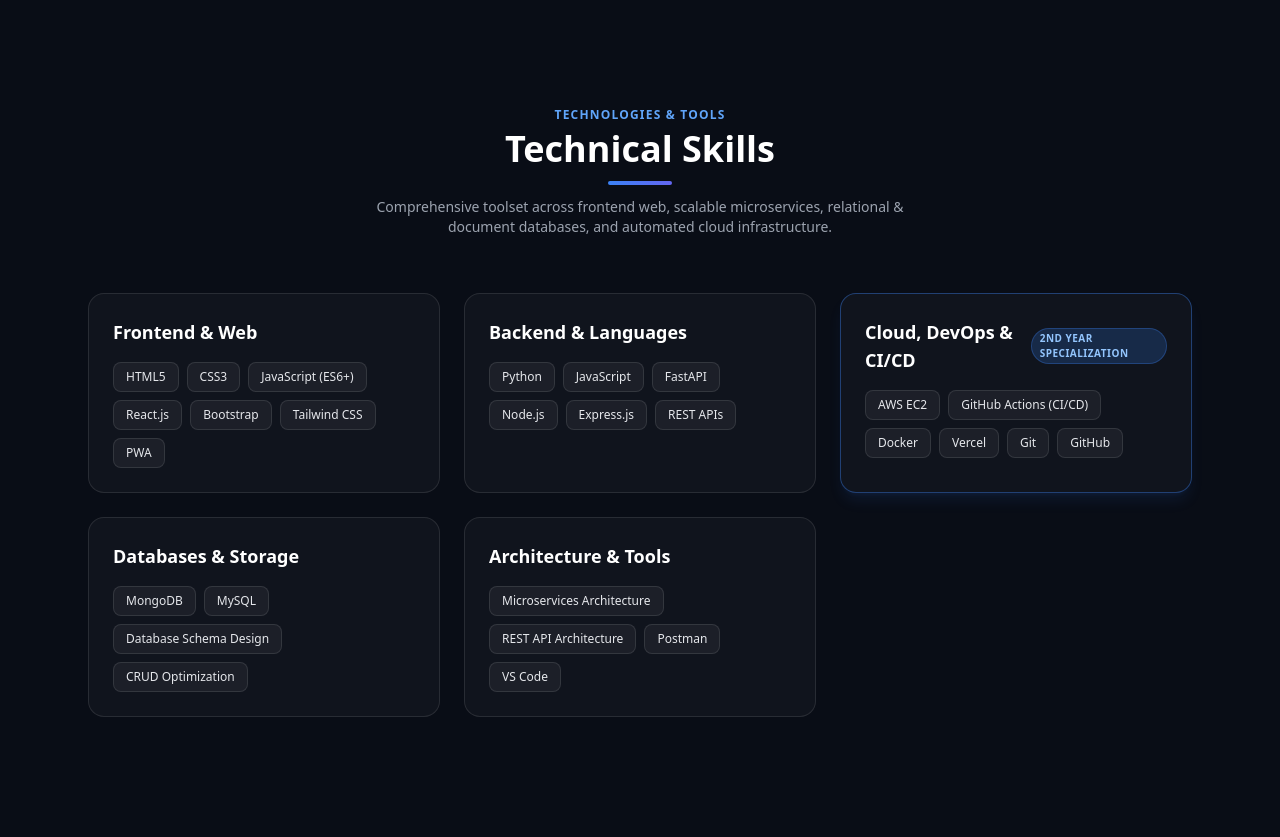
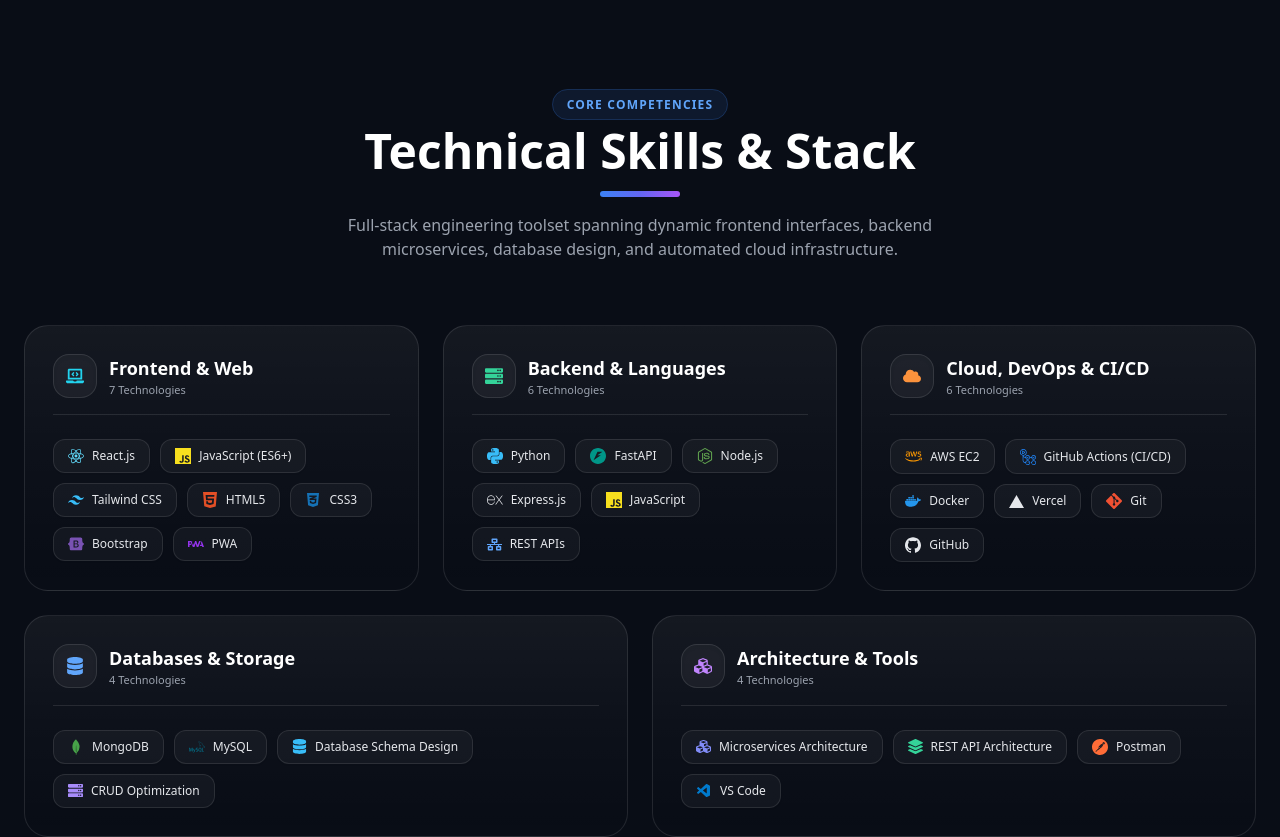
Before and after one commit to sujaldubey35/portfolio, a React (Vite) app: page / in a window 1280 px wide. Shown: the part 1780-2617 px from the top of the page. Built offline with nearby package versions, Linux system fonts and the light colour scheme.

Commit message:
feat: redesign Skills UI with modern Bento Grid, brand icons, glassmorphism, and remove 2nd year popup

```diff
--- a/src/data/portfolioData.js
+++ b/src/data/portfolioData.js
@@ -31,7 +31,7 @@
       "Results-driven Full Stack Developer & DevOps Engineer with 2 years of hands-on experience building scalable web applications, microservices, and automated cloud pipelines.",
     paragraphs: [
       "With a strong foundation in full-stack web architecture using React.js, JavaScript (ES6+), FastAPI, Node.js, and MongoDB/MySQL, I engineer responsive single-page interfaces and robust backend microservices.",
-      "In my second year of professional experience, I expanded directly into DevOps engineering—architecting continuous integration and continuous deployment (CI/CD) pipelines with GitHub Actions, containerizing services with Docker, and managing reliable cloud hosting on AWS EC2.",
+      "My engineering practice extends into DevOps—architecting continuous integration and continuous deployment (CI/CD) pipelines with GitHub Actions, containerizing services with Docker, and managing reliable cloud hosting on AWS EC2.",
       "Completed my Master of Computer Applications (MCA) at Galgotias University while building AI-powered SaaS platforms and recruitment engines at Eureka Geeks Technology.",
     ],
   },
@@ -39,15 +39,14 @@
   skills: [
     {
       category: "Frontend & Web",
-      items: ["HTML5", "CSS3", "JavaScript (ES6+)", "React.js", "Bootstrap", "Tailwind CSS", "PWA"],
+      items: ["React.js", "JavaScript (ES6+)", "Tailwind CSS", "HTML5", "CSS3", "Bootstrap", "PWA"],
     },
     {
       category: "Backend & Languages",
-      items: ["Python", "JavaScript", "FastAPI", "Node.js", "Express.js", "REST APIs"],
+      items: ["Python", "FastAPI", "Node.js", "Express.js", "JavaScript", "REST APIs"],
     },
     {
       category: "Cloud, DevOps & CI/CD",
-      badge: "2nd Year Specialization",
       items: [
         "AWS EC2",
         "GitHub Actions (CI/CD)",
@@ -79,7 +78,7 @@
       location: "Gr. Noida, India",
       period: "AUG 2025 – Present",
       type: "Full-Time",
-      highlight: "Second Year: Full Stack Development + DevOps Profile Expansion",
+      highlight: "Full Stack Development & Cloud DevOps Engineering",
       bullets: [
         "Architecting and developing an AI-powered SaaS Job Portal platform targeting freshers, startups, and universities.",
         "Engineered end-to-end CI/CD automation pipelines with GitHub Actions for automated testing and deployment onto AWS EC2 instances.",
@@ -97,7 +96,7 @@
       location: "Gr. Noida, India",
       period: "NOV 2024 – MAY 2025",
       type: "Internship",
-      highlight: "First Year: Full-Stack Engineering & Microservices Foundation",
+      highlight: "Full-Stack Web Engineering & Microservices",
       bullets: [
         "Developed and maintained responsive web applications using React.js, JavaScript, Bootstrap, HTML5, and CSS3.",
         "Built and integrated RESTful APIs using FastAPI and Node.js to power dynamic frontend workflows.",
--- a/src/sections/About.jsx
+++ b/src/sections/About.jsx
@@ -13,7 +13,7 @@
     },
     {
       icon: <FaCloud className="text-indigo-400 text-xl" />,
-      title: "DevOps & Cloud (2nd Year)",
+      title: "DevOps & Cloud",
       desc: "Automated CI/CD pipelines via GitHub Actions, Docker, and AWS EC2 hosting.",
     },
     {
--- a/src/sections/Skills.jsx
+++ b/src/sections/Skills.jsx
@@ -1,65 +1,197 @@
 import { motion } from "framer-motion";
+import {
+  FaLaptopCode,
+  FaServer,
+  FaCloud,
+  FaDatabase,
+  FaCubes,
+  FaCss3Alt,
+  FaNetworkWired,
+  FaAws,
+  FaLayerGroup,
+} from "react-icons/fa";
+import {
+  SiReact,
+  SiJavascript,
+  SiTailwindcss,
+  SiHtml5,
+  SiBootstrap,
+  SiPwa,
+  SiPython,
+  SiFastapi,
+  SiNodedotjs,
+  SiExpress,
+  SiGithubactions,
+  SiDocker,
+  SiVercel,
+  SiGit,
+  SiGithub,
+  SiMongodb,
+  SiMysql,
+  SiPostman,
+} from "react-icons/si";
+import { VscVscode } from "react-icons/vsc";
 import { portfolioData } from "../data/portfolioData";
+
+// Icon & Color mapping for rich modern tech badges
+const skillMeta = {
+  "React.js": { icon: <SiReact className="text-[#61DAFB]" size={16} /> },
+  "JavaScript (ES6+)": { icon: <SiJavascript className="text-[#F7DF1E]" size={16} /> },
+  JavaScript: { icon: <SiJavascript className="text-[#F7DF1E]" size={16} /> },
+  "Tailwind CSS": { icon: <SiTailwindcss className="text-[#38BDF8]" size={16} /> },
+  HTML5: { icon: <SiHtml5 className="text-[#E34F26]" size={16} /> },
+  CSS3: { icon: <FaCss3Alt className="text-[#1572B6]" size={16} /> },
+  Bootstrap: { icon: <SiBootstrap className="text-[#7952B3]" size={16} /> },
+  PWA: { icon: <SiPwa className="text-[#9333EA]" size={16} /> },
+  Python: { icon: <SiPython className="text-[#38BDF8]" size={16} /> },
+  FastAPI: { icon: <SiFastapi className="text-[#009688]" size={16} /> },
+  "Node.js": { icon: <SiNodedotjs className="text-[#5FA04E]" size={16} /> },
+  "Express.js": { icon: <SiExpress className="text-gray-200" size={16} /> },
+  "REST APIs": { icon: <FaNetworkWired className="text-[#60A5FA]" size={15} /> },
+  "AWS EC2": { icon: <FaAws className="text-[#FF9900]" size={17} /> },
+  "GitHub Actions (CI/CD)": { icon: <SiGithubactions className="text-[#2088FF]" size={16} /> },
+  Docker: { icon: <SiDocker className="text-[#2496ED]" size={16} /> },
+  Vercel: { icon: <SiVercel className="text-gray-200" size={15} /> },
+  Git: { icon: <SiGit className="text-[#F05032]" size={16} /> },
+  GitHub: { icon: <SiGithub className="text-gray-200" size={16} /> },
+  MongoDB: { icon: <SiMongodb className="text-[#47A248]" size={16} /> },
+  MySQL: { icon: <SiMysql className="text-[#00758F]" size={16} /> },
+  "Database Schema Design": { icon: <FaDatabase className="text-[#38BDF8]" size={15} /> },
+  "CRUD Optimization": { icon: <FaServer className="text-[#A78BFA]" size={15} /> },
+  "Microservices Architecture": { icon: <FaCubes className="text-[#818CF8]" size={15} /> },
+  "REST API Architecture": { icon: <FaLayerGroup className="text-[#34D399]" size={15} /> },
+  Postman: { icon: <SiPostman className="text-[#FF6C37]" size={16} /> },
+  "VS Code": { icon: <VscVscode className="text-[#007ACC]" size={16} /> },
+};
+
+// Category header metadata
+const categoryMeta = {
+  "Frontend & Web": {
+    icon: <FaLaptopCode size={18} className="text-cyan-400" />,
+    gradient: "from-cyan-500/20 via-blue-500/10 to-transparent",
+    accent: "text-cyan-400",
+    borderGlow: "group-hover:border-cyan-500/40",
+  },
+  "Backend & Languages": {
+    icon: <FaServer size={18} className="text-emerald-400" />,
+    gradient: "from-emerald-500/20 via-teal-500/10 to-transparent",
+    accent: "text-emerald-400",
+    borderGlow: "group-hover:border-emerald-500/40",
+  },
+  "Cloud, DevOps & CI/CD": {
+    icon: <FaCloud size={18} className="text-orange-400" />,
+    gradient: "from-orange-500/20 via-amber-500/10 to-transparent",
+    accent: "text-orange-400",
+    borderGlow: "group-hover:border-orange-500/40",
+  },
+  "Databases & Storage": {
+    icon: <FaDatabase size={18} className="text-blue-400" />,
+    gradient: "from-blue-500/20 via-indigo-500/10 to-transparent",
+    accent: "text-blue-400",
+    borderGlow: "group-hover:border-blue-500/40",
+  },
+  "Architecture & Tools": {
+    icon: <FaCubes size={18} className="text-purple-400" />,
+    gradient: "from-purple-500/20 via-violet-500/10 to-transparent",
+    accent: "text-purple-400",
+    borderGlow: "group-hover:border-purple-500/40",
+  },
+};
 
 const Skills = () => {
   const { skills } = portfolioData;
 
   return (
-    <section id="skills" className="py-20 px-6 max-w-6xl mx-auto">
+    <section id="skills" className="relative py-24 px-6 max-w-7xl mx-auto overflow-hidden">
+      {/* Ambient background glows */}
+      <div className="absolute top-1/4 left-1/4 -z-10 w-96 h-96 bg-blue-600/10 rounded-full blur-3xl pointer-events-none" />
+      <div className="absolute bottom-1/4 right-1/4 -z-10 w-96 h-96 bg-indigo-600/10 rounded-full blur-3xl pointer-events-none" />
+
+      {/* Header */}
       <motion.div
         initial={{ opacity: 0, y: 30 }}
         whileInView={{ opacity: 1, y: 0 }}
         transition={{ duration: 0.6 }}
         viewport={{ once: true }}
-        className="text-center mb-14"
+        className="text-center mb-16"
       >
-        <span className="text-xs uppercase tracking-widest text-blue-400 font-semibold">
-          Technologies & Tools
+        <span className="text-xs uppercase tracking-widest text-blue-400 font-semibold px-3.5 py-1.5 rounded-full bg-blue-500/10 border border-blue-500/20">
+          Core Competencies
         </span>
-        <h2 className="text-3xl sm:text-4xl font-bold mt-1 text-white">
-          Technical Skills
+        <h2 className="text-3xl sm:text-5xl font-extrabold mt-3 text-white">
+          Technical Skills & Stack
         </h2>
-        <div className="w-16 h-1 bg-gradient-to-r from-blue-500 to-indigo-500 mx-auto mt-3 rounded-full"></div>
-        <p className="text-gray-400 text-sm mt-3 max-w-xl mx-auto">
-          Comprehensive toolset across frontend web, scalable microservices, relational & document databases, and automated cloud infrastructure.
+        <div className="w-20 h-1.5 bg-gradient-to-r from-blue-500 via-indigo-500 to-purple-500 mx-auto mt-4 rounded-full"></div>
+        <p className="text-gray-400 text-sm sm:text-base mt-4 max-w-2xl mx-auto leading-relaxed">
+          Full-stack engineering toolset spanning dynamic frontend interfaces, backend microservices, database design, and automated cloud infrastructure.
         </p>
       </motion.div>
 
-      <div className="grid grid-cols-1 md:grid-cols-2 lg:grid-cols-3 gap-6">
-        {skills.map((category, index) => (
+      {/* Modern Bento Grid: 3 cards top, 2 cards bottom - perfectly balanced! */}
+      <div className="grid grid-cols-1 md:grid-cols-2 lg:grid-cols-6 gap-6">
+        {skills.map((category, index) => {
+          const meta = categoryMeta[category.category] || {
+            icon: <FaLaptopCode size={18} className="text-blue-400" />,
+            gradient: "from-blue-500/20 to-transparent",
+            accent: "text-blue-400",
+            borderGlow: "group-hover:border-blue-500/40",
+          };
+
+          // 1st row has 3 items (col-span-2 each), 2nd row has 2 items (col-span-3 each)
+          const colSpanClass = index < 3 ? "lg:col-span-2" : "lg:col-span-3";
+
+          return (
             <motion.div
               key={category.category}
-            initial={{ opacity: 0, y: 25 }}
+              initial={{ opacity: 0, y: 30 }}
               whileInView={{ opacity: 1, y: 0 }}
-            transition={{ duration: 0.5, delay: index * 0.1 }}
+              transition={{ duration: 0.5, delay: index * 0.08 }}
               viewport={{ once: true }}
-            className={`p-6 rounded-2xl bg-white/[0.03] border transition hover:scale-[1.02] ${
-              category.badge
-                ? "border-blue-500/40 shadow-lg shadow-blue-500/10"
-                : "border-white/10 hover:border-white/20"
-            }`}
+              className={`group relative overflow-hidden rounded-3xl bg-gradient-to-b from-white/[0.05] via-white/[0.02] to-transparent p-7 border border-white/10 ${meta.borderGlow} transition-all duration-300 hover:shadow-2xl hover:shadow-blue-500/5 ${colSpanClass} flex flex-col justify-between`}
             >
-            <div className="flex items-center justify-between mb-4">
-              <h3 className="text-lg font-bold text-white">{category.category}</h3>
-              {category.badge && (
-                <span className="text-[10px] font-semibold uppercase tracking-wider px-2 py-0.5 rounded-full bg-blue-500/20 text-blue-300 border border-blue-500/30">
-                  {category.badge}
-                </span>
-              )}
+              {/* Subtle top neon line on hover */}
+              <div className="absolute inset-x-0 top-0 h-[2px] bg-gradient-to-r from-transparent via-blue-500 to-transparent opacity-0 group-hover:opacity-100 transition-opacity duration-500" />
+
+              <div>
+                {/* Category Header */}
+                <div className="flex items-center justify-between gap-3 mb-6 pb-4 border-b border-white/10">
+                  <div className="flex items-center gap-3">
+                    <div className="p-3 rounded-2xl bg-white/5 border border-white/10 group-hover:scale-110 transition duration-300 shadow-inner">
+                      {meta.icon}
+                    </div>
+                    <div>
+                      <h3 className="text-lg font-bold text-white group-hover:text-blue-300 transition">
+                        {category.category}
+                      </h3>
+                      <p className="text-[11px] text-gray-400">
+                        {category.items.length} Technologies
+                      </p>
+                    </div>
+                  </div>
                 </div>
 
-            <div className="flex flex-wrap gap-2">
-              {category.items.map((skill) => (
-                <span
+                {/* Skill Chips with brand icons */}
+                <div className="flex flex-wrap gap-2.5">
+                  {category.items.map((skill) => {
+                    const skillData = skillMeta[skill] || {
+                      icon: <span className="w-2 h-2 rounded-full bg-blue-400" />,
+                    };
+
+                    return (
+                      <div
                         key={skill}
-                  className="px-3 py-1.5 text-xs font-medium rounded-lg bg-white/5 border border-white/10 text-gray-200 hover:text-white hover:bg-blue-600/20 hover:border-blue-500/40 transition"
+                        className="flex items-center gap-2 px-3.5 py-2 rounded-xl bg-white/[0.04] border border-white/10 hover:border-white/25 hover:bg-white/[0.09] text-gray-200 hover:text-white transition-all duration-200 hover:scale-[1.04] shadow-sm cursor-default"
                       >
-                  {skill}
-                </span>
-              ))}
+                        {skillData.icon}
+                        <span className="text-xs font-medium">{skill}</span>
+                      </div>
+                    );
+                  })}
+                </div>
               </div>
             </motion.div>
-        ))}
+          );
+        })}
       </div>
     </section>
   );
```
Lines whose indentation alone changed are shown as unchanged.
